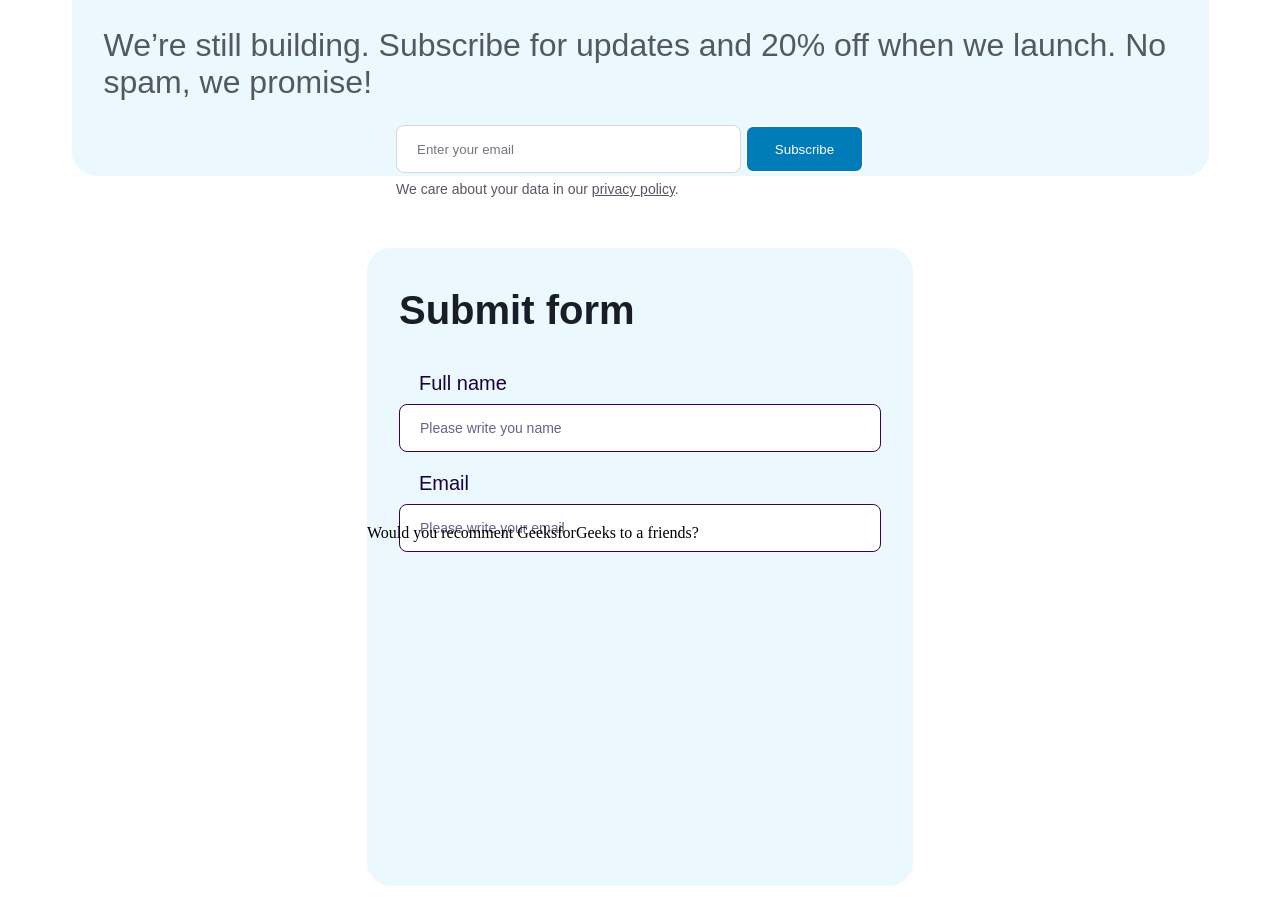
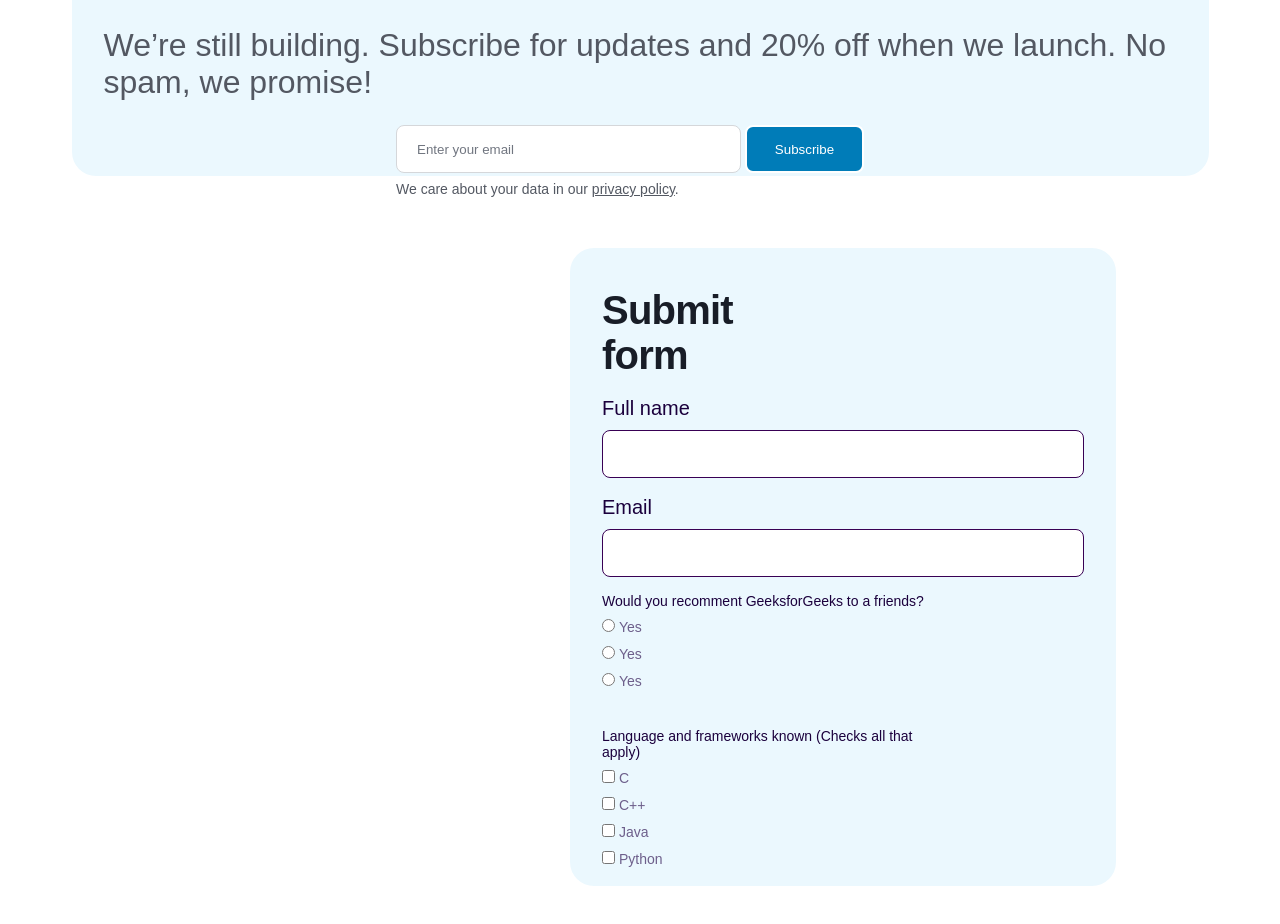
Before and after one commit to TamarCoder/Css2-4, a plain HTML site: page index.html in a window 1280 px wide. Shown: the part 1160-2084 px from the top of the page. Drawn offline with Linux system fonts and the light colour scheme; a web font is replaced by a local one.

Commit message:
add finall version

```diff
--- a/index.html
+++ b/index.html
@@ -35,23 +35,49 @@
         </div>
     </main>
 
+
     <footer>
-       <div id="form-container">
-            <h2 id="forms-title">Submit form</h2>
-            <form id="submit-forms">
+        <div id="footer-content">
+            <h1 id="footer-heading">Submit form</h1>
+
+            <form id="email-forms">
                 <label for="name">Full name</label><br>
-                <input type="text" name="fullName" id="fullName" placeholder="Please write you name"><br>
+                <input type="text" name="name" id="fullName"><br>
+                 <br>
+                <label for="footer-email">Email</label><br>
+                <input type="email" name="footer-email" id="footerEmail">
 
-                <label for="email">Email</label><br>
-                <input type="email" name="Email" id="formEmail" placeholder="Please write your email">
 
             </form>
+            <form id="radio-forms">
+                <p>Would you recomment GeeksforGeeks to a friends?</p>
 
-            <form id="radio">
-                <label>Would you recomment GeeksforGeeks to a friends?</label>
+                <input type="radio" name="yes" id="yes">
+                <label for="yes">Yes</label><br>
+
+                <input type="radio" name="yes" id="yes">
+                <label for="yes">Yes</label><br>
+
+                <input type="radio" name="yes" id="yes">
+                <label for="yes">Yes</label>
 
             </form>
-       </div>
+            <form id="radio-forms">
+                <p>Language and frameworks known (Checks all that apply)</p>
+                <input type="checkbox" name="C" id="C">
+                <label for="C">C</label><br>
+
+                <input type="checkbox" name="C++" id="C++">
+                <label for="C++">C++</label><br>
+
+                <input type="checkbox" name="Java" id="Java">
+                <label for="Java">Java</label><br>
+
+                <input type="checkbox" name="python" id="python">
+                <label for="python">Python</label><br>
+            </form>
+        </div>
+
     </footer>
 
 
--- a/styles.css
+++ b/styles.css
@@ -13,6 +13,8 @@ body {
     height: 2014px;
 }
 
+
+/* header is start  */
 
 #header-content {
     width: 1400px;
@@ -38,6 +40,9 @@ body {
     color: #FFF;
 }
 
+/* header is end  */
+
+/* main  is start  */
 #subscribe {
     width: 1137px;
     height: 350px;
@@ -108,59 +113,89 @@ body {
     color: #535862;
 }
 
-#submit-forms {
-    width: 482px;
-    height: 172px;
+/* main is end  */
 
-    margin-top: 19px;
-    margin-left: 32px;
+/* footer is start  */
+
+footer {
+    width: 100%;
+    height: 809px;
+
 }
 
-#form-container {
+footer #footer-content {
+    display: inline-block;
     width: 546px;
     height: 638px;
     border-radius: 24px;
     background: #EBF8FE;
-    margin: 72px auto;
+    margin-top: 72px;
+    margin-left: 570px;
+
 }
 
-#forms-title {
+#footer-heading {
     display: inline-block;
-    color: #181D27;
-    font-family: "Inria Sans", sans-serif;
-    font-size: 40px;
+    width: 216px;
+    height: 60px;
+
     margin-top: 40px;
     margin-left: 32px;
+
+    color: #181D27;
+    font-size: 40px;
+    font-family: "Inria Sans", sans-serif;
     font-weight: 700;
+    letter-spacing: -0.8px;
 }
 
-#submit-forms input {
+#email-forms {
+    width: 482px;
+    height: 172px;
+    margin-top: 24px;
+    margin-left: 32px;
+}
+
+#email-forms label {
+    font-family: "Inria Sans", sans-serif;
+    color: #1B003D;
+    font-size: 20px;
+}
+
+#email-forms input {
     width: 482px;
     height: 48px;
+    margin-top: 10px;
     border-radius: 8px;
     border: 1px solid #380054;
+
+}
+
+#radio-forms {
+    width: 338px;
+    height: 111px;
+
+    margin-top: 24px;
+    margin-left: 32px;
+
+}
+
+#radio-forms p {
+    color: #1B003D;
+    font-family: "Inria Sans", sans-serif;
+    font-size: 14px;
+}
+
+#radio-forms label {
+
+    color: #6D5F8B;
+    font-family: "Inria Sans", sans-serif;
+    font-size: 14px;
+    width: 338px;
+    height: 22px;
+}
+#radio-forms   input{
     margin-top: 10px;
 }
 
-#submit-forms label {
-    display: inline-block;
-    width: 482px;
-    height: 30px;
-    color: #1B003D;
-    font-family: "Inria Sans", sans-serif;
-    font-size: 20px;
-    align-items: center;
-    padding: 20px 20px;
-
-
-
-}
-
-#submit-forms input::placeholder {
-    padding-left: 20px;
-    color: #6D5F8B;
-    font-family: "Inria Sans", sans-serif;
-    font-size: 14px;
-
-    /* 157.143% */
-}
+/* footer is end  */
```
